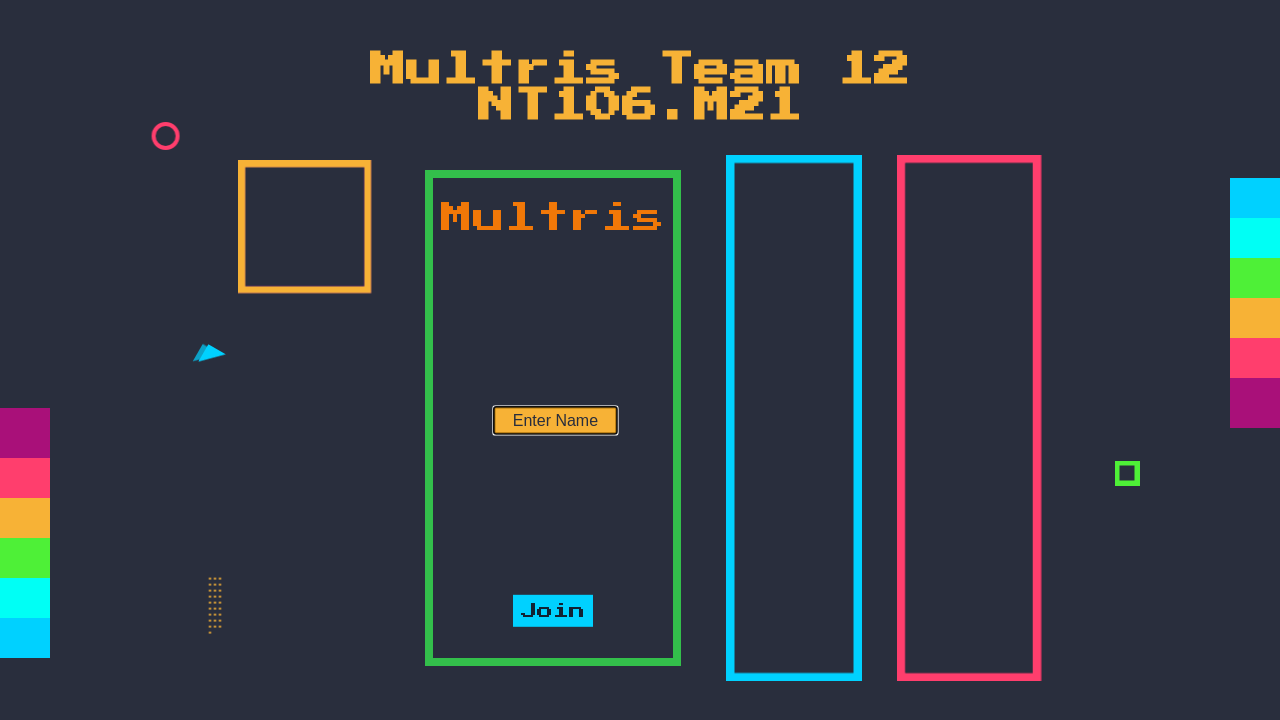
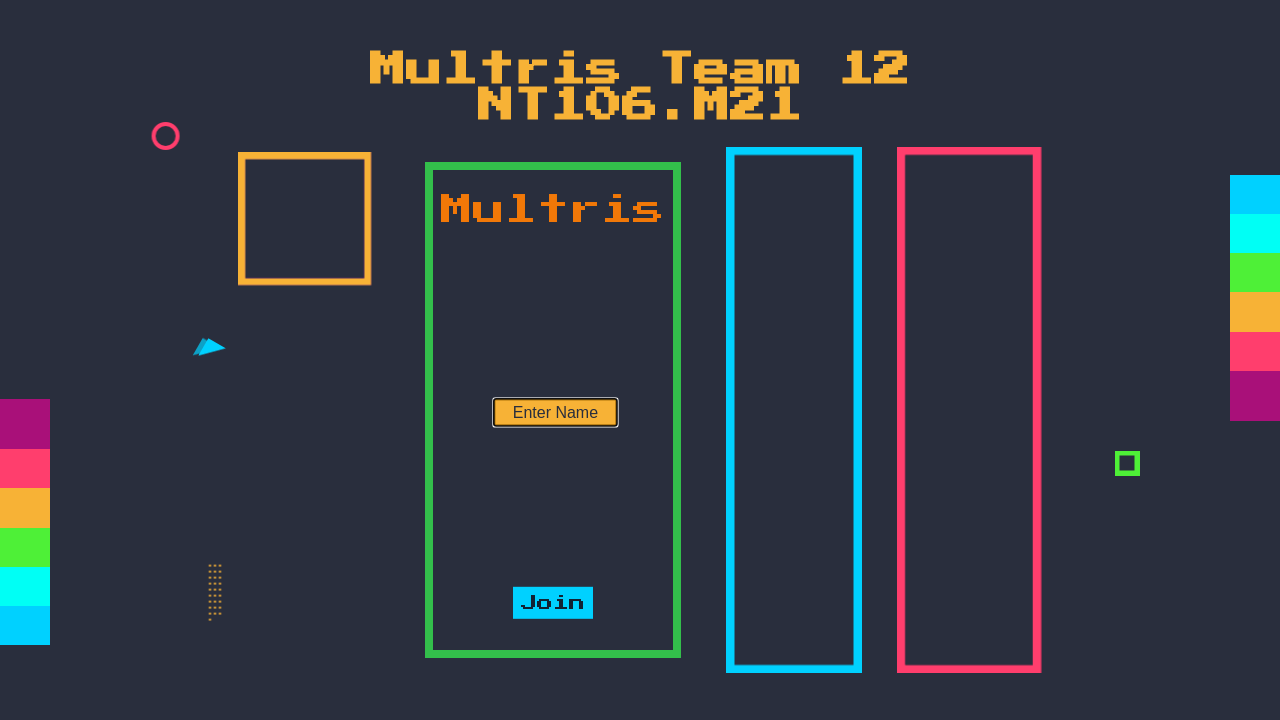
Before and after one commit to hoangbui24/DoAnLTMCB, a website built with webpack: page DoAnLTM/src/client/index.html in a window 1280 px wide. Built offline with nearby package versions, Linux system fonts and the light colour scheme; no server answers.

Commit message:
change size of container

```diff
--- a/DoAnLTM/src/client/index.css
+++ b/DoAnLTM/src/client/index.css
@@ -8,7 +8,7 @@ html,body {
 
 #container {
     width: 100%;
-    height: 100%;
+    height: 98%;
     display: flex;
     flex-direction: row;
     justify-content: center;
```
